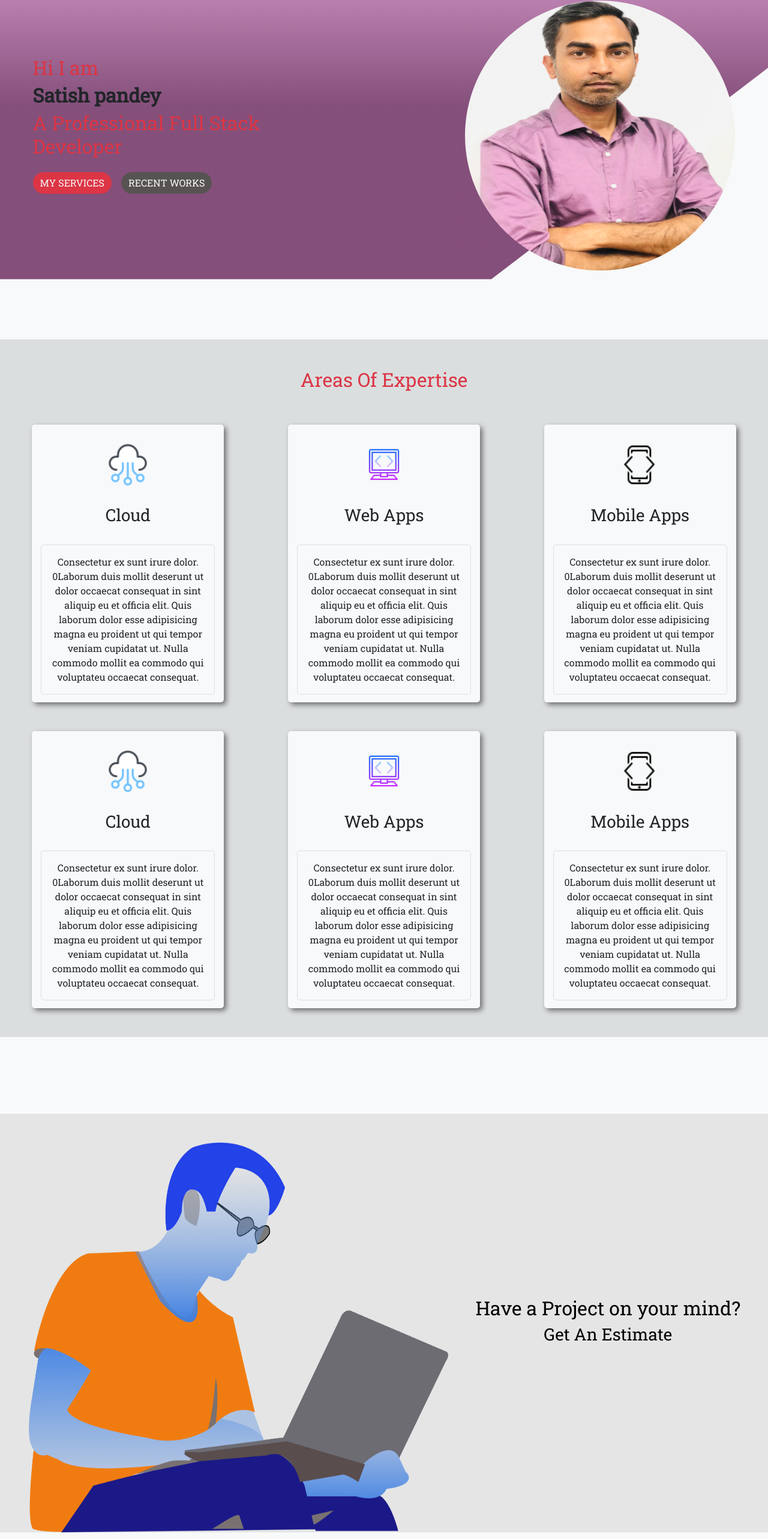
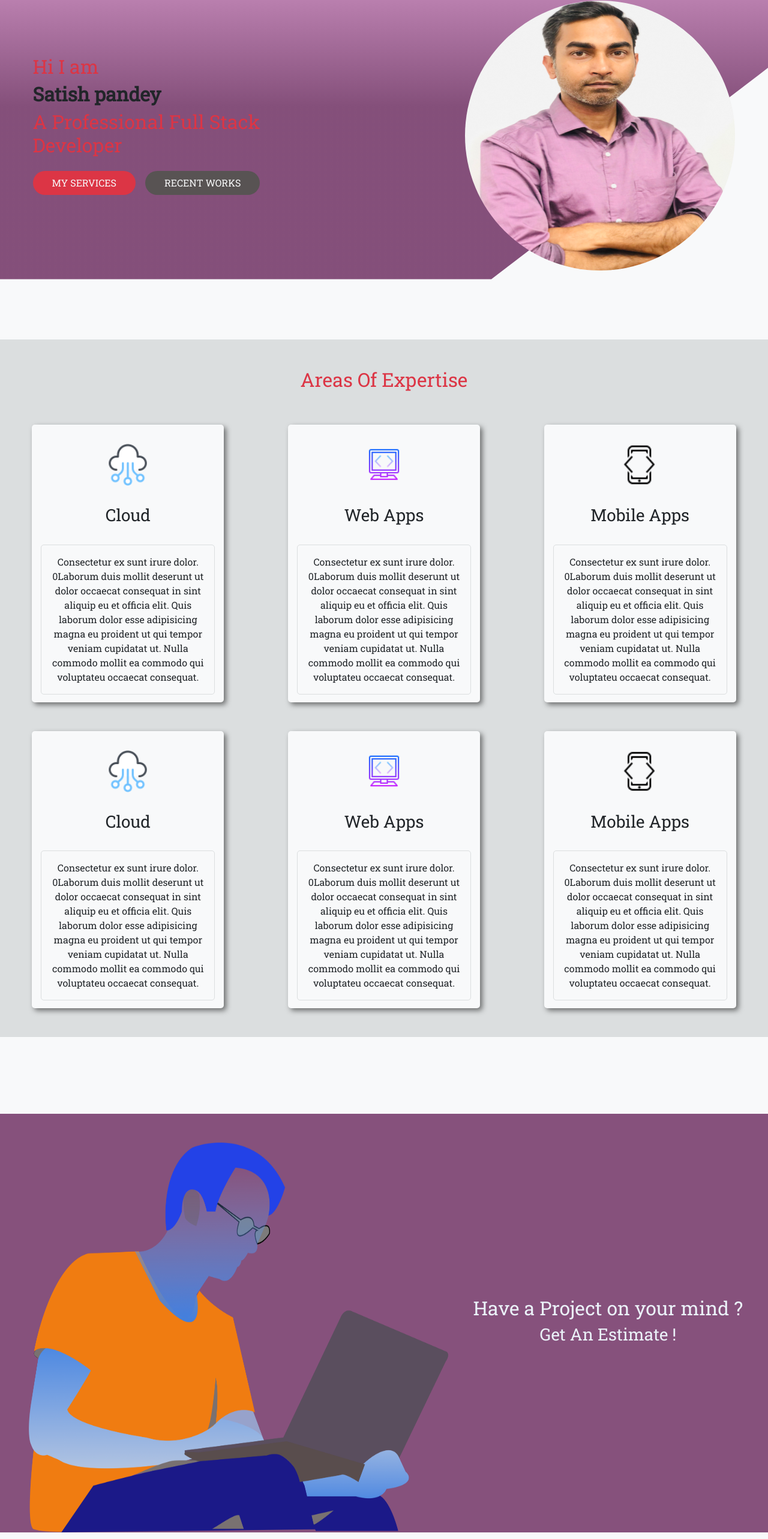
Before and after one commit to ankusht2307/satishsir-portfolio, a React (Create React App) app: page / in a window 1280 px wide. Shown: the part 195-2761 px from the top of the page at 60% size. Built offline with nearby package versions, Linux system fonts and the light colour scheme.

Commit message:
estimate section changes.

```diff
--- a/src/components/estimate/estimate.js
+++ b/src/components/estimate/estimate.js
@@ -17,8 +17,8 @@ function Estimate() {
                     </Col>
                     <Col xs={11} sm={11} md={5} lg={5} xl={5} className="text-center text">
                         <div>
-                            <h2>Have a Project on your mind?</h2>
-                            <h3>Get An Estimate</h3>
+                            <h2>Have a Project on your mind ?</h2>
+                            <h3>Get An Estimate !</h3>
                         </div>
                     </Col>
                 </Row>
--- a/src/components/estimate/estimate.scss
+++ b/src/components/estimate/estimate.scss
@@ -2,7 +2,7 @@
 
 .estimate-wrapper {
     margin-top: 8rem;
-    background-color: #e5e5e5;
+    background-color: #86517C;
 
     .estimate_img {
         display: block;
@@ -16,7 +16,7 @@
 
     .text {
         align-self: center;
-        color: black;
+        color: $card;
     }
 }
 
--- a/src/components/header/header.scss
+++ b/src/components/header/header.scss
@@ -31,6 +31,7 @@
     color: $base-color;
     display: inline-block;
     border: none;
+    padding: .5rem 2rem;
     &:hover {
       background-color: $text-color;
     }
@@ -44,6 +45,7 @@
     color: $base-color;
     display: inline-block;
     border: none;
+    padding: .5rem 2rem;
     &:hover {
       background-color: $red;
     }
```
